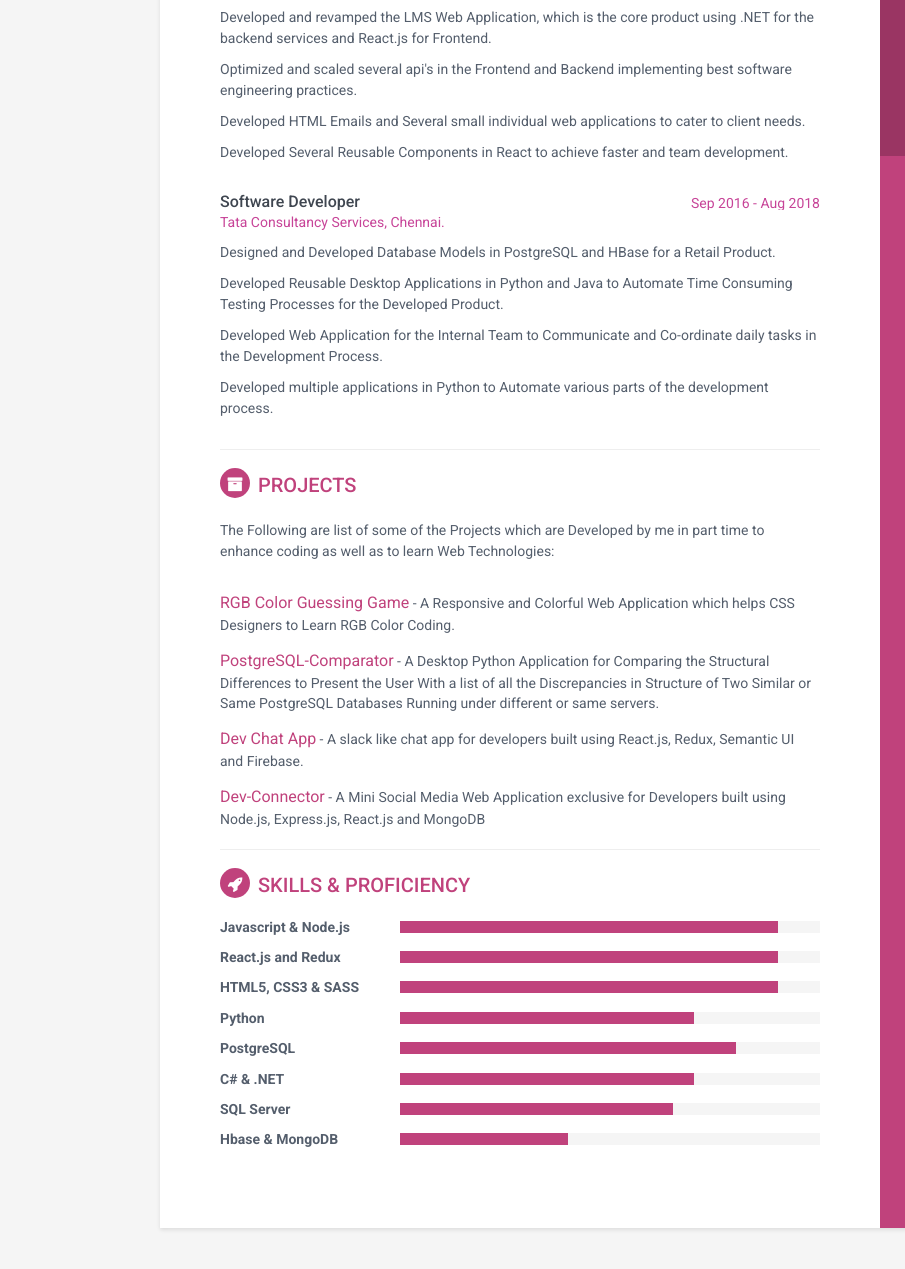
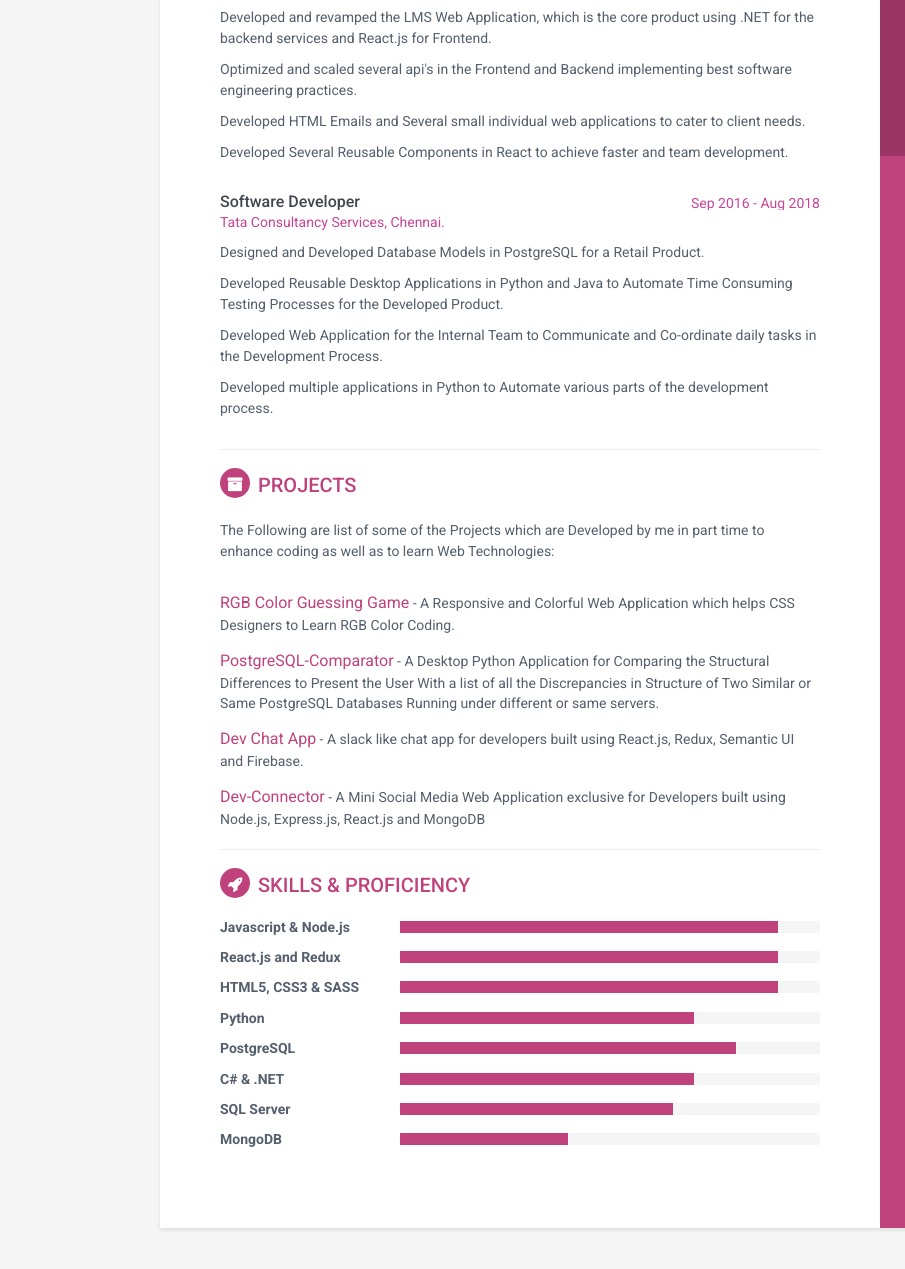
Before and after one commit to karthik19894/karthik19894.github.io, a plain HTML site: page index.html in a window 1280 px wide. Shown: the part 347-1616 px from the top of the page, 0-905 px from the left. Drawn offline with nearby package versions, Linux system fonts and the light colour scheme; grey boxes are pictures that could not be loaded.

Commit message:
updated resume feb 2020

```diff
--- a/index.html
+++ b/index.html
@@ -405,7 +405,7 @@
                         <div class="company">Tata Consultancy Services, Chennai.</div>
                     </div><!--//meta-->
                     <div class="details">
-                        <p>Designed and Developed Database Models in PostgreSQL and HBase for a Retail Product.</p>
+                        <p>Designed and Developed Database Models in PostgreSQL for a Retail Product.</p>
                         <p>Developed Reusable Desktop Applications in Python and Java to Automate Time Consuming Testing Processes for the Developed Product. </p>
                         <p>Developed Web Application for the Internal Team to Communicate and Co-ordinate daily tasks in the Development Process.</p>
                         <p>Developed multiple applications in Python to Automate various parts of the development process.</p>
@@ -497,7 +497,7 @@
 
 
                     <div class="item">
-                        <h3 class="level-title">Hbase &amp; MongoDB</h3>
+                        <h3 class="level-title">MongoDB</h3>
                         <div class="level-bar">
                             <div class="level-bar-inner" data-level="40%">
                             </div>
```
Also changed, not shown: 3 other files.
